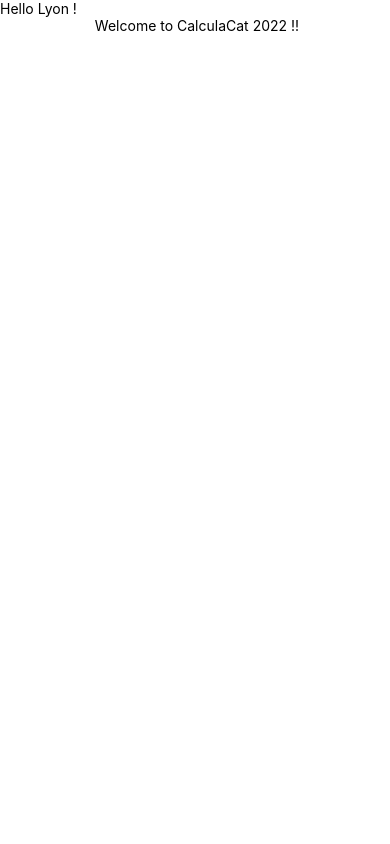
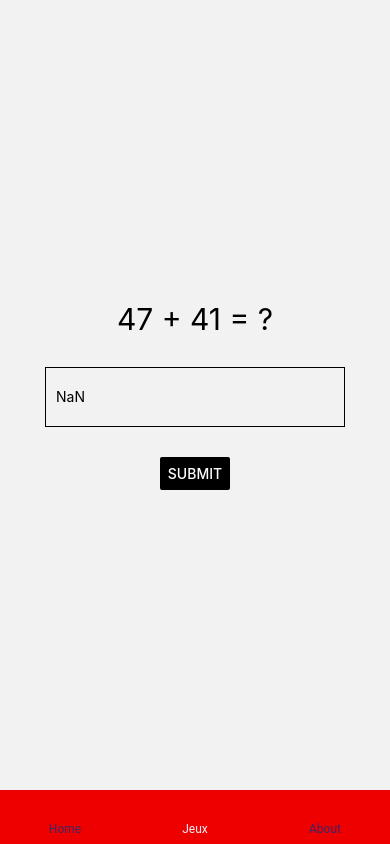
Before and after one commit to eddymandran/rn-2itech, a React Native app: screen /Jeux in a window 390 px wide. Built offline with nearby package versions, Linux system fonts and the light colour scheme.

Commit message:
correction lundi

```diff
--- a/App.js
+++ b/App.js
@@ -1,13 +1,26 @@
-import { StatusBar } from 'expo-status-bar';
-import { StyleSheet, Text, View } from 'react-native';
+import React from "react";
 import Home from "./components/Pages/Home";
+import About from "./components/Pages/About";
+import EasyMode from "./components/Game/EasyMode";
+import {NavigationContainer} from "@react-navigation/native";
+import {createMaterialBottomTabNavigator} from "@react-navigation/material-bottom-tabs";
+
 
 export default function App() {
-  return (
-    <View>
-      <Text>Hello Lyon !</Text>
-      <StatusBar hidden={true} />
-      <Home/>
-    </View>
-  );
+    const Tab = createMaterialBottomTabNavigator();
+
+    return (
+        <NavigationContainer>
+            <Tab.Navigator
+                initialRouteName={"Home"}
+                activeColor="#f0edf6"
+                inactiveColor="#3e2465"
+                barStyle={{ backgroundColor: '#ef0000' }}
+            >
+                <Tab.Screen name={"Home"} component={Home} />
+                <Tab.Screen name={"Jeux"} component={EasyMode} />
+                <Tab.Screen name={"About"} component={About} />
+            </Tab.Navigator>
+        </NavigationContainer>
+    );
 }
--- /dev/null
+++ b/components/Game/EasyMode.js
@@ -0,0 +1,75 @@
+import {Button, StyleSheet, Text, TextInput, View} from 'react-native';
+import React, {useEffect, useState} from "react";
+import {fetch} from "react-native/Libraries/Network/fetch";
+import RandomCats from "../Cat/RandomCats";
+
+export default function EasyModeComponent() {
+    const [viewCat, setViewCat] = useState(false);
+    const [operationText, setOperationText] = useState("");
+    const [number, onChangeNumber] = useState(null);
+    const [operationResult, setOperationResult] = useState(null);
+
+    function getRandomInt(max) {
+        return Math.floor(Math.random() * max);
+    }
+
+    let generateOperation = () => {
+        let number1 = getRandomInt(50);
+        let number2 = getRandomInt(50);
+
+        setOperationResult(number1 + number2);
+
+        setOperationText(number1 + " + " + number2 + " = ?")
+    }
+
+    useEffect(() => {
+        generateOperation()
+    }, [])
+
+    let onSubmitClick = () => {
+        if (number == operationResult) {
+            setViewCat(true)
+            //alert("Gagne")
+        }
+        else {
+            alert("Perdu")
+        }
+    }
+
+    return (
+        <View style={styles.container}>
+            <Text style={styles.text}>{operationText}</Text>
+            <TextInput
+                style={styles.input}
+                onChangeText={onChangeNumber}
+                value={parseInt(number)}
+                placeholder={`Type result here: ${operationResult}`}
+                keyboardType="numeric"
+            />
+            <Button
+                onPress={onSubmitClick}
+                title="Submit"
+                color='#000000'
+            ></Button>
+            {viewCat && <RandomCats />}
+        </View>
+    );
+}
+
+const styles = StyleSheet.create({
+    container: {
+        flex: 1,
+        justifyContent: "center",
+        alignItems: "center"
+    },
+    text: {
+        fontSize: 30
+    },
+    input: {
+        height: 60,
+        width: 300,
+        margin: 30,
+        borderWidth: 1,
+        padding: 10,
+    },
+});
--- /dev/null
+++ b/components/Pages/About.js
@@ -0,0 +1,12 @@
+import {Text, View} from "react-native";
+
+export default function About() {
+    return (
+        <View>
+            <Text>A propos de CalculaCat</Text>
+            <Text>
+                Lorem ipsum dolor sit amet, consectetur adipisicing elit. Adipisci animi atque consectetur, distinctio inventore ipsam magni nisi nulla perferendis quod ratione repudiandae sit sunt vitae voluptates. Amet inventore nihil odit!
+            </Text>
+        </View>
+    )
+}
--- a/components/Pages/Home.js
+++ b/components/Pages/Home.js
@@ -1,16 +1,17 @@
-import {StyleSheet, Text, View} from "react-native"
+import {StatusBar, StyleSheet, Text, View} from "react-native";
 
 export default function Home() {
     return (
         <View style={styles.container}>
-            <Text> Welcome to CalculaCat 2022 !!</Text>
+            <Text>Welcome to CalculaCat 2022 !!</Text>
+            <StatusBar hidden={true}/>
         </View>
     )
-
 }
 const styles = StyleSheet.create({
     container: {
+        //flex: 1,
         alignItems: 'center',
-        justifyContent: 'center',
-    },
-});
+        justifyContent: 'center'
+    }
+})
```
Also changed, not shown: components/Cat/RandomCat.js (added, +31 -0 lines), package.json (+6 -1 lines), 1 other file (tests, documents, lock files or other folders).
